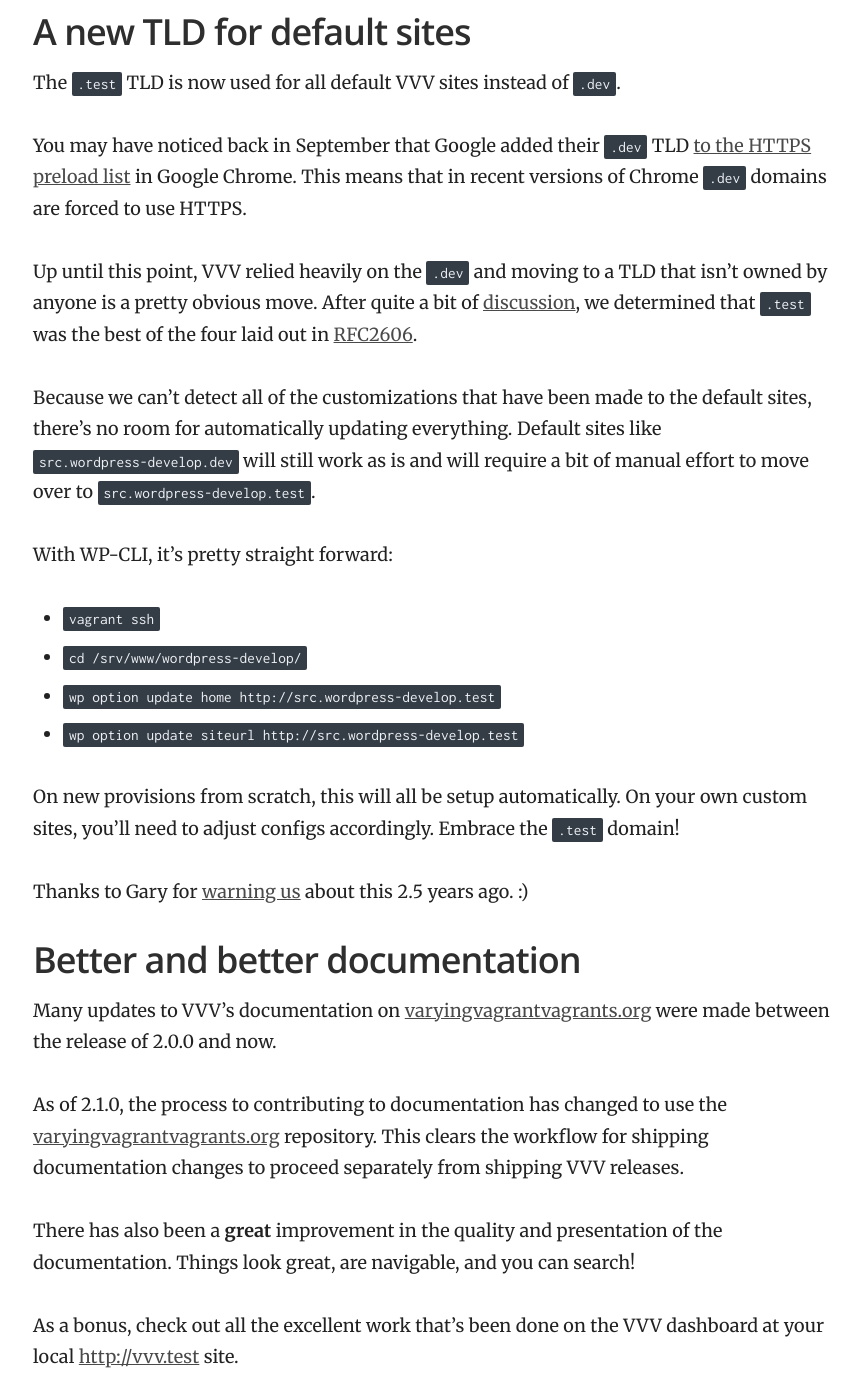
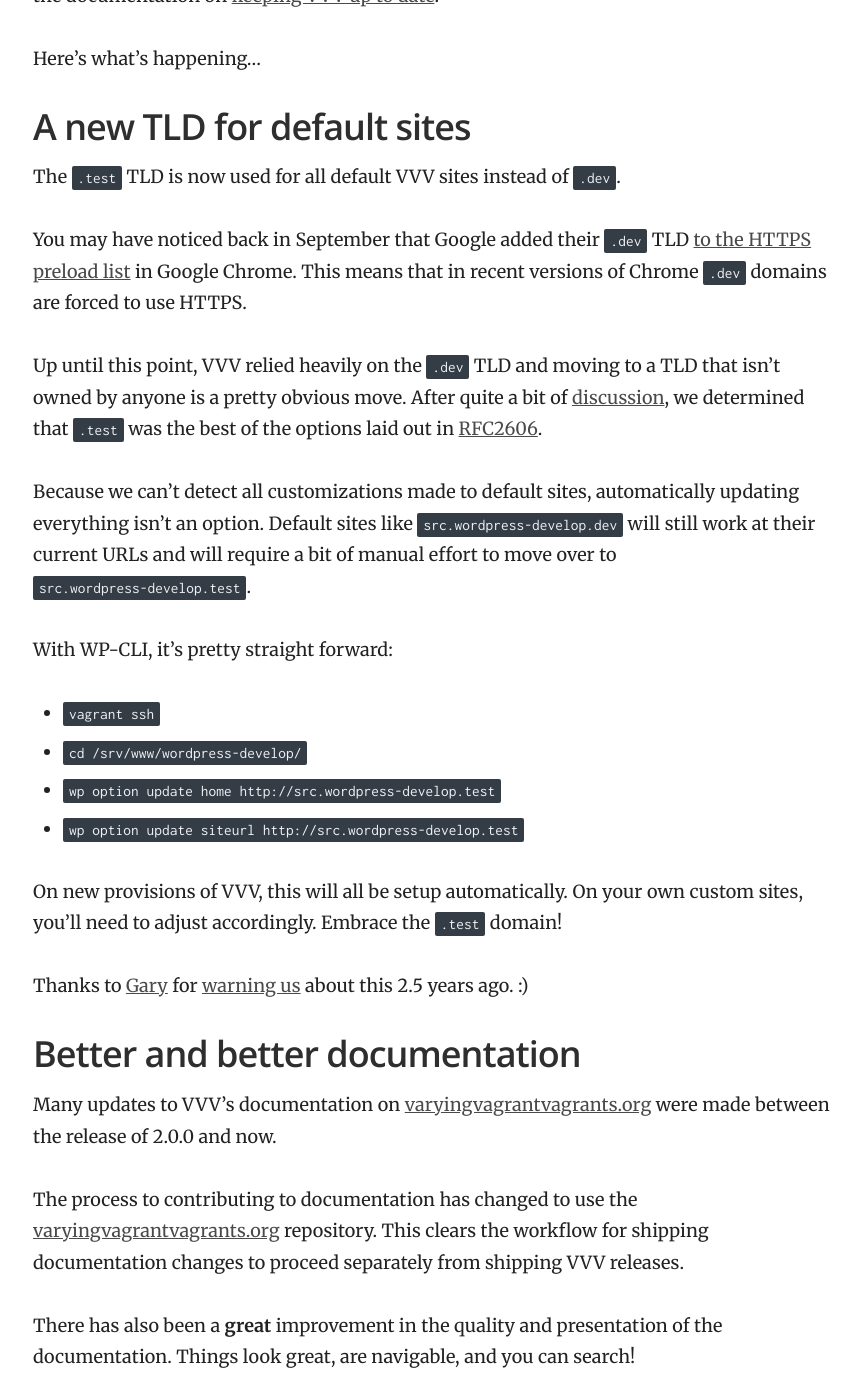
Before and after one commit to Varying-Vagrant-Vagrants/varyingvagrantvagrants.org, a Jekyll site: the page built from changelog.html, in a window 1280 px wide and 1400 px high, scrolled down 448 px. Shown: the whole window, without its empty margins (357-1218 px from the left). Built offline with Jekyll 4.4.1, drawn with Linux system fonts in a browser that asks for light colours; some of the changed text lies outside the part shown.

Commit message:
Make tweaks to 2.1.0 release post text

```diff
--- a/_posts/2017-11-08-varying-vagrant-vagrants-2-1-0.md
+++ b/_posts/2017-11-08-varying-vagrant-vagrants-2-1-0.md
@@ -5,7 +5,9 @@ date:   2017-11-08 17:00:00 -0000
 author: jeremyfelt
 ---
 
-Hi! Welcome to the release post for <a href="https://github.com/Varying-Vagrant-Vagrants/VVV/releases/tag/2.1.0">Varying Vagrant Vagrants 2.1.0</a>. Here's what's happening.
+Hi! Welcome to the release post for <a href="https://github.com/Varying-Vagrant-Vagrants/VVV/releases/tag/2.1.0">Varying Vagrant Vagrants 2.1.0</a>. For help updating, see the documentation on [keeping VVV up to date](https://varyingvagrantvagrants.org/docs/en-US/installation/keeping-up-to-date/).
+
+Here's what's happening...
 
 ## A new TLD for default sites
 
@@ -13,9 +15,9 @@ The `.test` TLD is now used for all default VVV sites instead of `.dev`.
 
 You may have noticed back in September that Google added their `.dev` TLD [to the HTTPS preload list](https://chromium-review.googlesource.com/c/chromium/src/+/669923) in Google Chrome. This means that in recent versions of Chrome `.dev` domains are forced to use HTTPS.
 
-Up until this point, VVV relied heavily on the `.dev` and moving to a TLD that isn't owned by anyone is a pretty obvious move. After quite a bit of [discussion](https://github.com/Varying-Vagrant-Vagrants/VVV/issues/583), we determined that `.test` was the best of the four laid out in [RFC2606](https://tools.ietf.org/html/rfc2606).
+Up until this point, VVV relied heavily on the `.dev` TLD and moving to a TLD that isn't owned by anyone is a pretty obvious move. After quite a bit of [discussion](https://github.com/Varying-Vagrant-Vagrants/VVV/issues/583), we determined that `.test` was the best of the options laid out in [RFC2606](https://tools.ietf.org/html/rfc2606).
 
-Because we can't detect all of the customizations that have been made to the default sites, there's no room for automatically updating everything. Default sites like `src.wordpress-develop.dev` will still work as is and will require a bit of manual effort to move over to `src.wordpress-develop.test`.
+Because we can't detect all customizations made to default sites, automatically updating everything isn't an option. Default sites like `src.wordpress-develop.dev` will still work at their current URLs and will require a bit of manual effort to move over to `src.wordpress-develop.test`.
 
 With WP-CLI, it's pretty straight forward:
 
@@ -24,15 +26,15 @@ With WP-CLI, it's pretty straight forward:
 * `wp option update home http://src.wordpress-develop.test`
 * `wp option update siteurl http://src.wordpress-develop.test`
 
-On new provisions from scratch, this will all be setup automatically. On your own custom sites, you'll need to adjust configs accordingly. Embrace the `.test` domain!
+On new provisions of VVV, this will all be setup automatically. On your own custom sites, you'll need to adjust accordingly. Embrace the `.test` domain!
 
-Thanks to Gary for [warning us](https://github.com/Varying-Vagrant-Vagrants/VVV/issues/583) about this 2.5 years ago. :)
+Thanks to [Gary](https://github.com/pento) for [warning us](https://github.com/Varying-Vagrant-Vagrants/VVV/issues/583) about this 2.5 years ago. :)
 
 ## Better and better documentation
 
 Many updates to VVV's documentation on [varyingvagrantvagrants.org](https://varyingvagrantvagrants.org/) were made between the release of 2.0.0 and now.
 
-As of 2.1.0, the process to contributing to documentation has changed to use the [varyingvagrantvagrants.org](https://github.com/Varying-Vagrant-Vagrants/varyingvagrantvagrants.org) repository. This clears the workflow for shipping documentation changes to proceed separately from shipping VVV releases.
+The process to contributing to documentation has changed to use the [varyingvagrantvagrants.org](https://github.com/Varying-Vagrant-Vagrants/varyingvagrantvagrants.org) repository. This clears the workflow for shipping documentation changes to proceed separately from shipping VVV releases.
 
 There has also been a **great** improvement in the quality and presentation of the documentation. Things look great, are navigable, and you can search!
 
```
